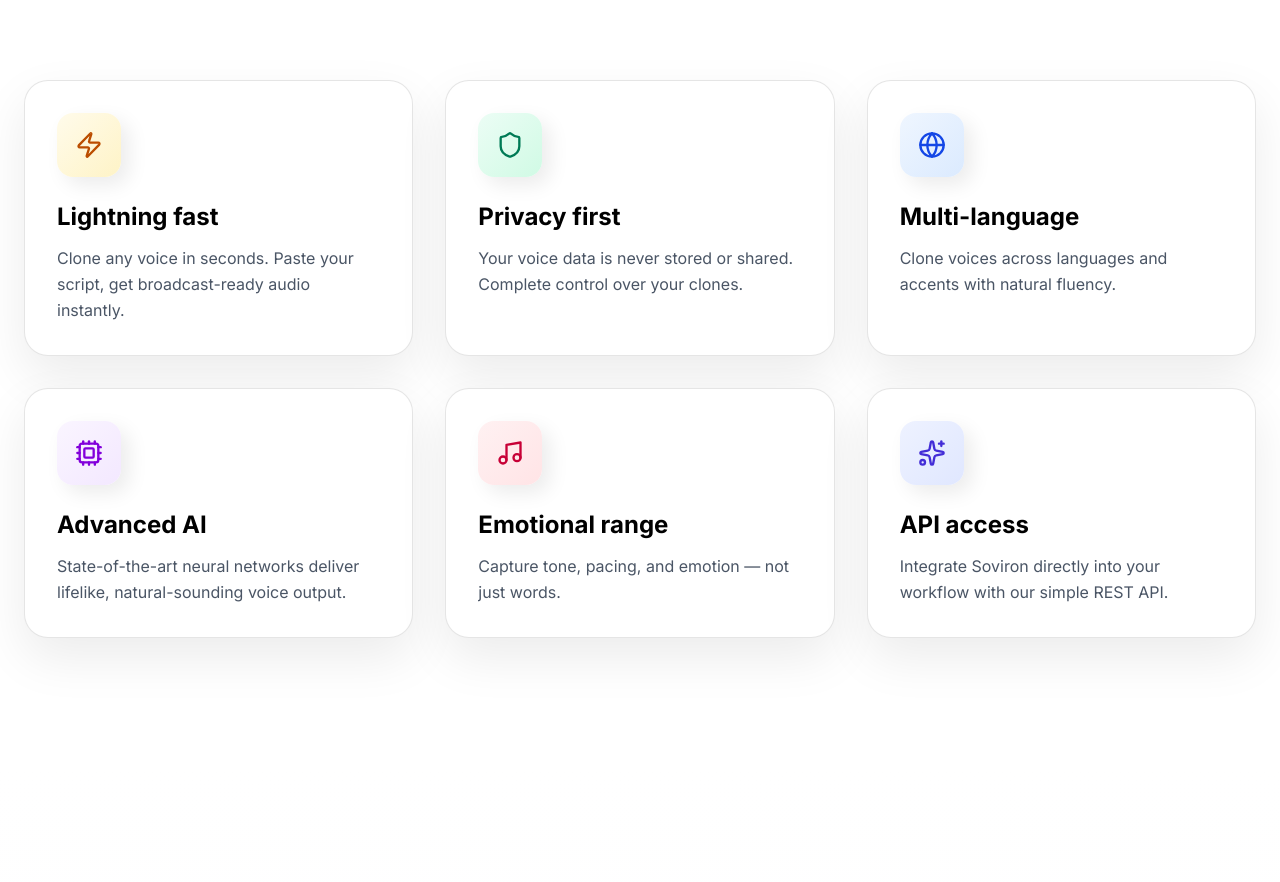
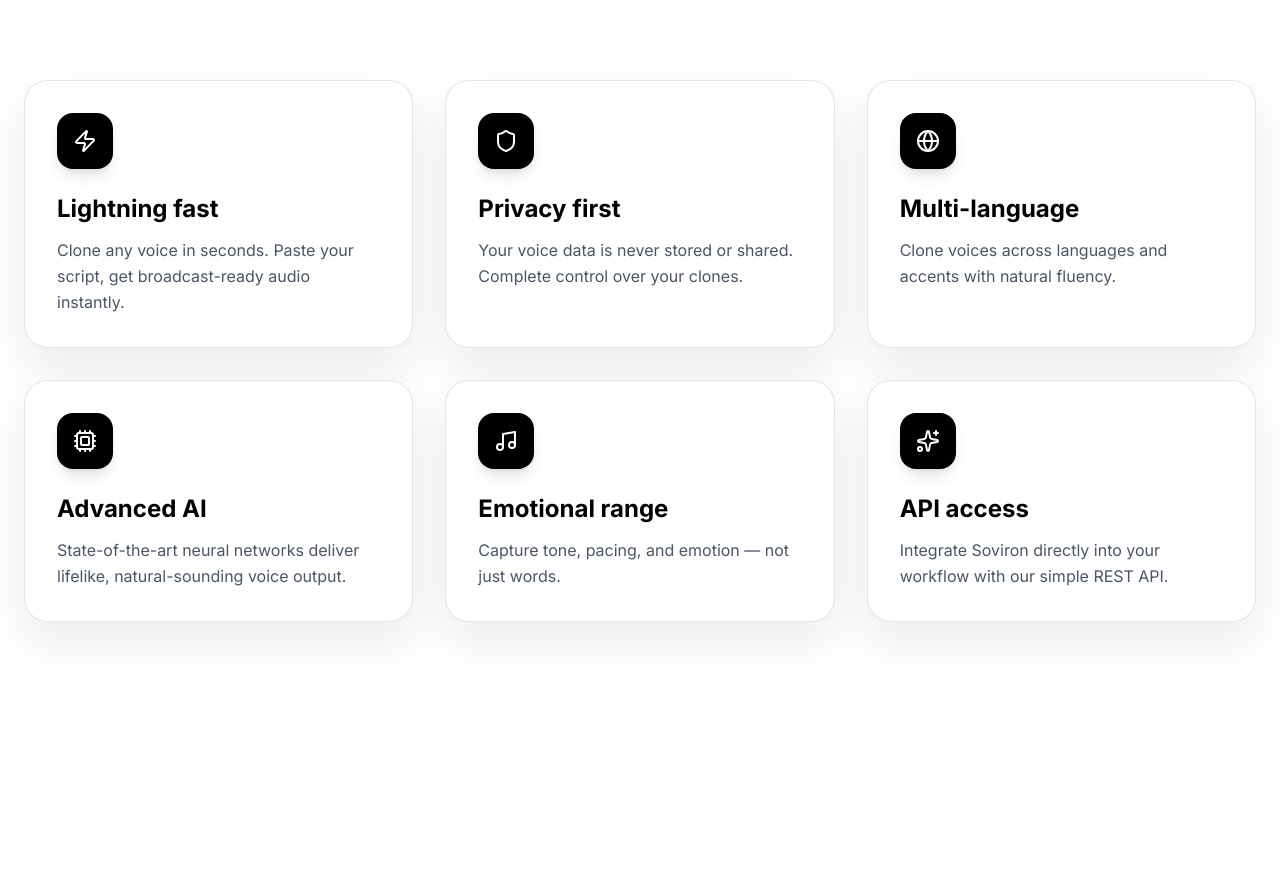
Before and after one commit to rupesh13r/soviron, a Next.js app: page / in a window 1280 px wide. Shown: the part 2032-2914 px from the top of the page. Built offline with nearby package versions, Linux system fonts and the light colour scheme.

Commit message:
premium black icon style for feature cards

```diff
--- a/components/Features.tsx
+++ b/components/Features.tsx
@@ -82,12 +82,12 @@ export function Features() {
                 style={{ boxShadow: "0 20px 50px rgba(0,0,0,0.08), inset 0 0 0 1px rgba(255,255,255,0.5)" }}
               >
                 <motion.div
-                  className={`w-16 h-16 rounded-2xl bg-gradient-to-br ${feature.color} flex items-center justify-center mb-6 shadow-lg`}
+                  className="w-14 h-14 rounded-2xl bg-black flex items-center justify-center mb-6 shadow-lg"
                   whileHover={{ rotateY: 15, rotateX: 10 }}
                   transition={{ duration: 0.3 }}
-                  style={{ transformStyle: "preserve-3d", boxShadow: "8px 8px 20px rgba(0,0,0,0.08), -4px -4px 12px rgba(255,255,255,0.8)" }}
+                  style={{ transformStyle: "preserve-3d" }}
                 >
-                  <feature.icon className={`w-7 h-7 ${feature.iconColor}`} />
+                  <feature.icon className="w-6 h-6 text-white" />
                 </motion.div>
                 <h3 className="text-2xl font-bold mb-3 text-black">{feature.title}</h3>
                 <p className="text-gray-600 leading-relaxed">{feature.description}</p>
```
